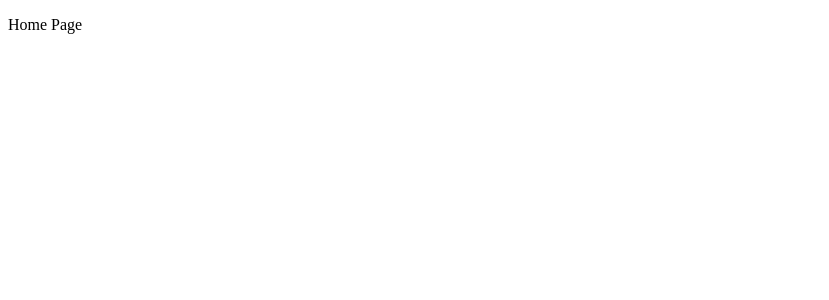
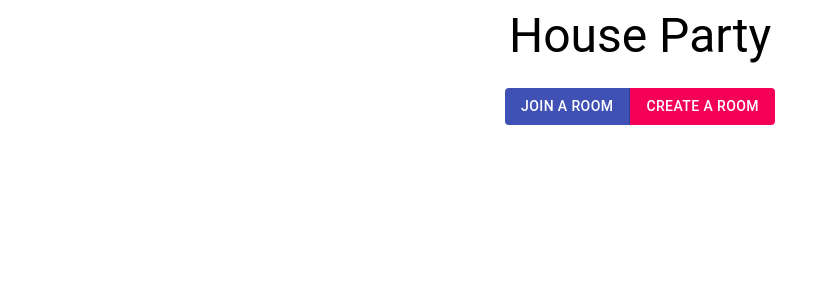
Before and after one commit to NikolaTosic-sudo/react-django_app, a React app in the folder partyControl/frontend/: page / in a window 1280 px wide. Shown: the top 300 px of the page, without its empty margins (0-829 px from the left). Built offline with nearby package versions, Linux system fonts and the light colour scheme; the HTML template or start-up script is replaced by a standard one.

Commit message:
Update HomePage.js
Making HomePage now, made a function there so code wouln't be bundled together and unreadable

```diff
--- a/partyControl/frontend/src/components/HomePage.js
+++ b/partyControl/frontend/src/components/HomePage.js
@@ -1,5 +1,6 @@
 import React, { Component } from 'react'
 import { BrowserRouter as Router, Switch, Route, Link, Redirect } from 'react-router-dom'
+import { Grid, Button, ButtonGroup, Typography } from '@material-ui/core'
 
 import CreateRoomPage from "./CreateRoomPage"
 import JoinRoomPage from "./JoinRoomPage"
@@ -10,11 +11,30 @@
         super(props)
     }
 
+
+    renderHomePage = () => {
+        return (
+            <Grid container spacing={3}>
+                <Grid item xs={12} align='center'>
+                    <Typography variant="h3" component="h3">
+                        House Party
+                    </Typography>
+                </Grid>
+                <Grid item xs={12} align='center'>
+                    <ButtonGroup disableElevation variant="contained" color='primary'>
+                        <Button color='primary' to='/join' component={Link}>Join a Room</Button>
+                        <Button color='secondary' to='/create' component={Link}>Create a Room</Button>
+                    </ButtonGroup>
+                </Grid>
+            </Grid>
+        )
+    }
+
     render(){
         return (
             <Router>
                 <Switch>
-                    <Route exact path="/"><p>Home Page</p></Route>
+                    <Route exact path="/">{this.renderHomePage}</Route>
                     <Route path="/create/" component={CreateRoomPage} />
                     <Route path="/join/" component={JoinRoomPage} />
                     <Route path="/room/:roomCode" component={Room} />
```
